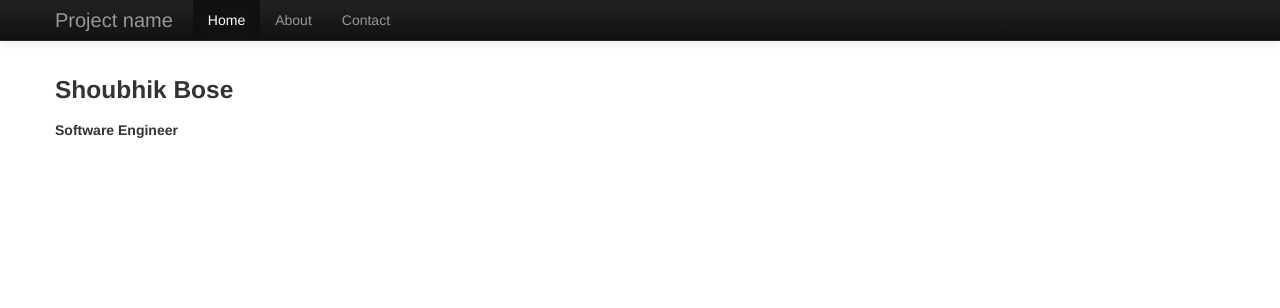
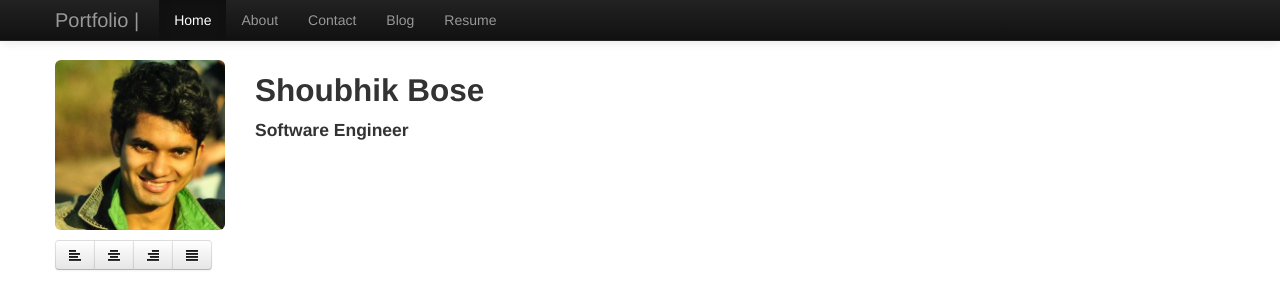
Before and after one commit to sbose78/portfolio, a plain HTML site: page index.html in a window 1280 px wide. Drawn offline with nearby package versions, Linux system fonts and the light colour scheme.

Commit message:
added image

```diff
--- a/index.html
+++ b/index.html
@@ -21,6 +21,8 @@
 
   <body>
 
+
+
     <div class="navbar navbar-inverse navbar-fixed-top">
       <div class="navbar-inner">
         <div class="container">
@@ -29,12 +31,14 @@
             <span class="icon-bar"></span>
             <span class="icon-bar"></span>
           </button>
-          <a class="brand" href="#">Project name</a>
+          <a class="brand" href="#">Portfolio | </a>
           <div class="nav-collapse collapse">
             <ul class="nav">
               <li class="active"><a href="#">Home</a></li>
               <li><a href="#about">About</a></li>
               <li><a href="#contact">Contact</a></li>
+               <li><a href="#contact">Blog</a></li>
+                <li><a href="#contact">Resume</a></li>
             </ul>
           </div><!--/.nav-collapse -->
         </div>
@@ -43,8 +47,31 @@
 
     <div class="container">
 
-      <h3>  Shoubhik Bose </h3>
-      <h5> Software Engineer </h5>
+      <div class = "row-fluid">
+        <div class="span2">
+
+              <img height="300px "class="img-rounded" src="mydp.jpg"/>
+
+          </div>
+          <div class="span9">
+
+               <h2>  Shoubhik Bose </h2>
+               <h4> Software Engineer </h4>
+
+           </div>
+      </div>
+
+
+
+
+      <div class="btn-toolbar">
+  <div class="btn-group">
+    <a class="btn" href="#"><i class="icon-align-left"></i></a>
+    <a class="btn" href="#"><i class="icon-align-center"></i></a>
+    <a class="btn" href="#"><i class="icon-align-right"></i></a>
+    <a class="btn" href="#"><i class="icon-align-justify"></i></a>
+  </div>
+</div>
 
     </div> <!-- /container -->
 
```
Also changed, not shown: mydp.jpg (added).
